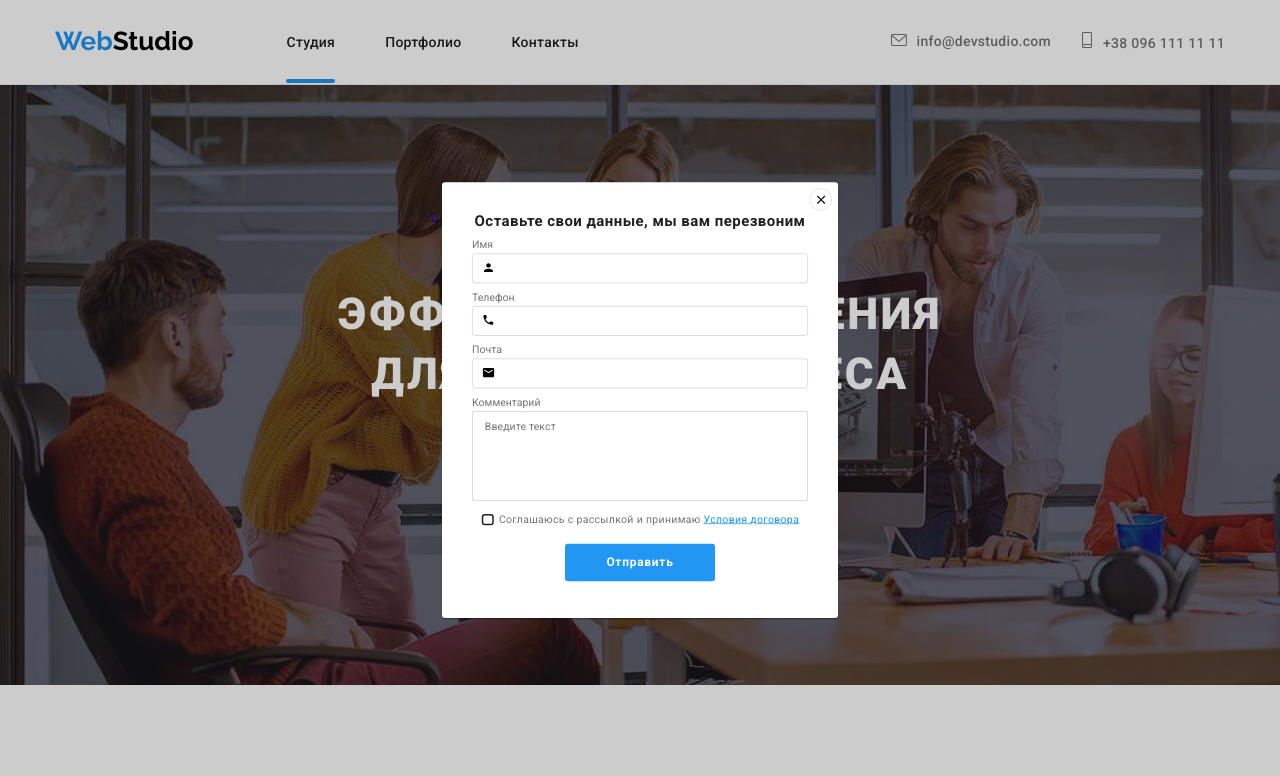
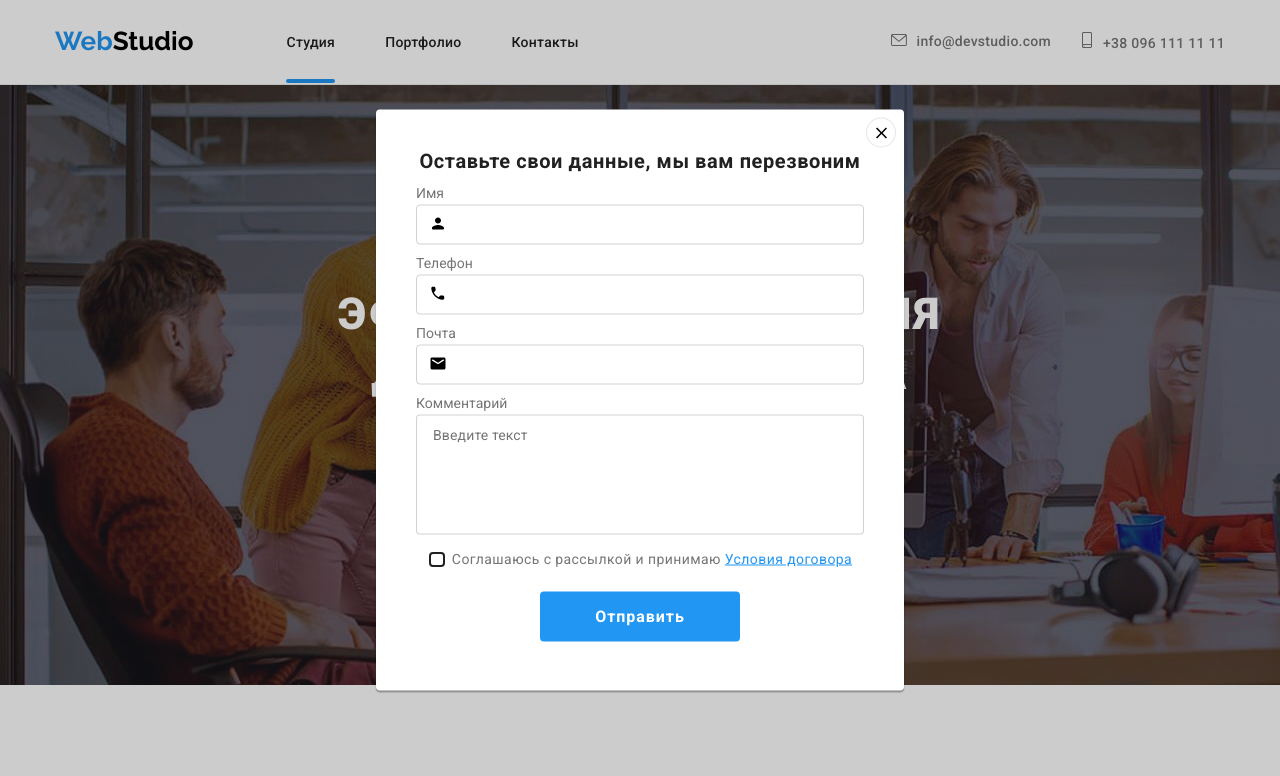
Before and after one commit to Hishpanets/goit-markup-hw-06, a plain HTML site: page index.html in a window 1280 px wide. Both pictures are taken after a click on the link "Заказать услугу". Shown: the top 776 px of the page. Drawn offline with nearby package versions, Linux system fonts and the light colour scheme.

Commit message:
Дз 6 готово

```diff
--- a/css/style.css
+++ b/css/style.css
@@ -914,7 +914,7 @@ p {
   position: absolute;
   top: 50%;
   left: 50%;
-  transform: translate(-50%, -50%) scale(0.75);
+  transform: translate(-50%, -50%) scale(1);
   transition: transform 250ms cubic-bezier(0.4, 0, 0.2, 1);
 
   width: 528px;
@@ -943,7 +943,7 @@ p {
 
 .icon-close {
   position: absolute;
-  left: 17%;
+  left: 18%;
   top: 20%;
 
   width: 18px;
```
